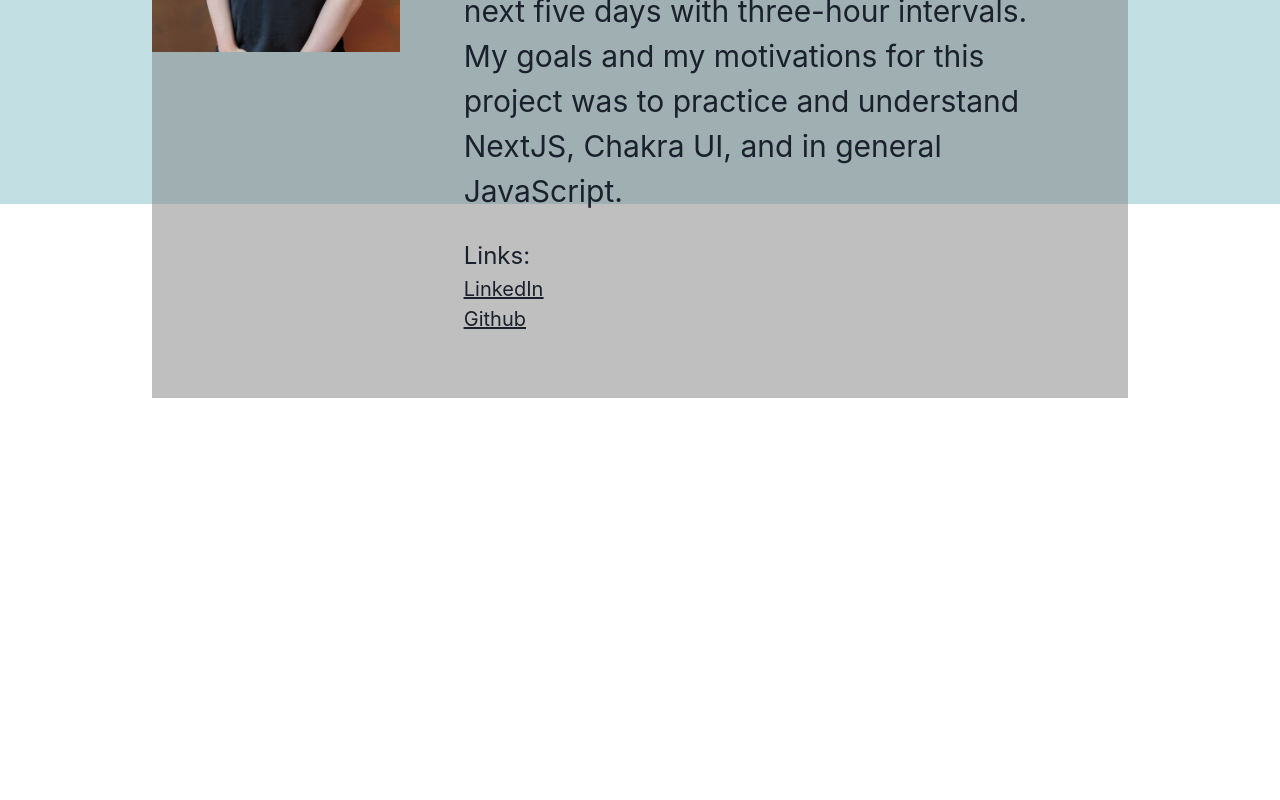
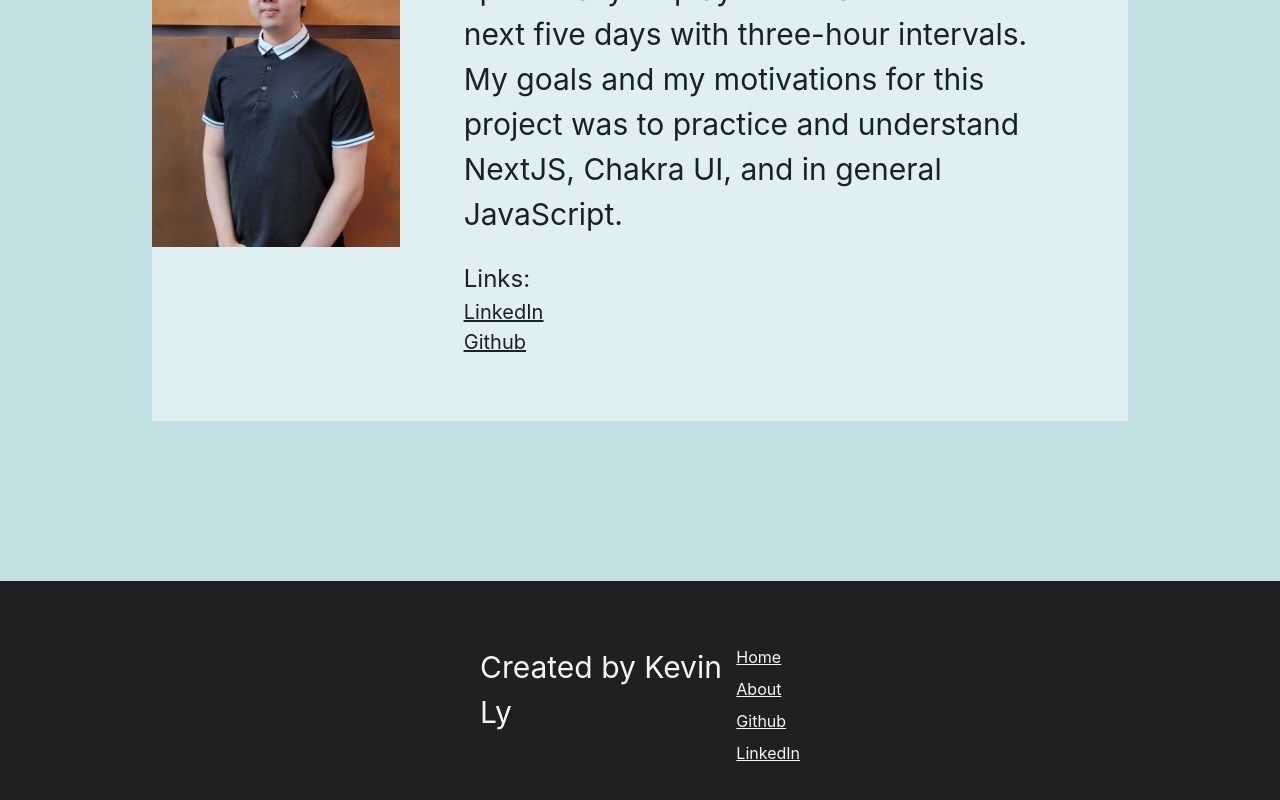
Before and after one commit to omgitsomg/myfirstwebsite, a Next.js app: page /about in a window 1280 px wide. Shown: the part 596-1396 px from the top of the page. Before the commit the page ends 994 px from the top, so only its background shows below. Built offline with nearby package versions, Linux system fonts and the light colour scheme.

Commit message:
formatting the website for easier visibility in different dimensions, added a new footer,

```diff
--- /dev/null
+++ b/components/Footer.js
@@ -0,0 +1,33 @@
+import styles from '../styles/Footer.module.css'
+import { Text } from '@chakra-ui/react';
+
+import { useRouter } from 'next/router';
+import Image from 'next/image';
+
+
+const Footer = () => {
+
+    return (
+        <div className={ styles.container }>
+            <div className={ styles.bodyContainer }>
+                <Text className={ styles.headerStyle } fontSize="3xl">Created by Kevin Ly</Text>
+                <ul style={ { marginLeft: "auto" } }>
+                    <li style={ { listStyleType: "none", paddingBottom:"0.5em" } }>
+                        <a href="/" className={ styles.textStyle }>Home</a>
+                    </li>
+                    <li style={ { listStyleType:"none", paddingBottom:"0.5em" } }>
+                        <a href="/about" className={ styles.textStyle }>About</a>
+                    </li>
+                    <li style={ { listStyleType:"none", paddingBottom:"0.5em" } }>
+                        <Text textDecoration="underline"><a className={ styles.textStyle } href="https://github.com/omgitsomg">Github</a></Text>
+                    </li>
+                    <li style={ { listStyleType:"none", paddingBottom:"0.5em" } }>
+                        <Text textDecoration="underline"><a className={ styles.textStyle } href="https://www.linkedin.com/in/kevin-ly-7446941a2/">LinkedIn</a></Text>
+                    </li>
+                </ul>
+            </div>
+        </div>
+    );
+}
+
+export default Footer;
--- a/pages/_app.js
+++ b/pages/_app.js
@@ -2,6 +2,7 @@ import '../styles/globals.css'
 import '../styles/weather-icons.css'
 import { ChakraProvider } from '@chakra-ui/react'
 import Navbar from '../components/Navbar'
+import Footer from '../components/Footer'
 import { myTheme } from "../styles/Theme.js"
 
 function MyApp({ Component, pageProps }) {
@@ -9,6 +10,7 @@ function MyApp({ Component, pageProps }) {
     <ChakraProvider theme={ myTheme }>
       <Navbar></Navbar>
       <Component {...pageProps} />
+      <Footer></Footer>
     </ChakraProvider>
   )
 }
--- a/pages/index.js
+++ b/pages/index.js
@@ -90,7 +90,7 @@ export default function Home() {
   }
 
   return (
-    <div>
+    <div className={ styles.container }>
       <div className={ styles.top }>
         <Heading className={ styles.title }>Weather Forecasting Tool</Heading>
         <div className={ styles.inputWrapper }>
@@ -118,7 +118,7 @@ export default function Home() {
               Submit
             </Button>
           </div>
-      </div>
+          <div className={ buttonActive ? styles.activeDisplayContainer : styles.inactiveDisplayContainer}>
           {
             buttonActive &&
             <div>
@@ -135,6 +135,8 @@ export default function Home() {
             </div>
           }
           </div>
+      </div>
+    </div>
   )
 }
 
--- a/styles/About.module.css
+++ b/styles/About.module.css
@@ -1,15 +1,19 @@
 .container {
     display: flex;
+    flex-direction: column;
     background-color: #C2DFE3;
-    height: 94vh;
-    justify-content: center;
     padding-top: 10em;
+    padding-bottom: 10em;
+    height: 100%;
 }
 
 .bio {
     display: flex;
-    background-color: rgba(	128, 128, 128, 0.5);
-    height: fit-content;
+    background-color: rgba(255, 255, 255, 0.5);
+    align-items: center;
+    width: fit-content;
+    margin-left: auto;
+    margin-right: auto;
 }
 
 .aboutMeTextWrapper {
--- /dev/null
+++ b/styles/Footer.module.css
@@ -0,0 +1,18 @@
+.container {
+    background-color: rgb(32, 32, 32);
+}
+
+.bodyContainer {
+    display: flex;
+    padding: 4rem 30rem;
+}
+
+.headerStyle {
+    color: whitesmoke;
+}
+
+.textStyle {
+    color: whitesmoke;
+    list-style-type: none;
+    text-decoration: underline;
+}
--- a/styles/Homepage.module.css
+++ b/styles/Homepage.module.css
@@ -1,13 +1,34 @@
+.container {
+    display: block;
+    height: fit-content;
+    overflow-x: hidden; /* the displayContainer goes off the screen which causes an overflow
+    stop the overflow by hiding it */
+}
+
 .top {
     display: flex;
     flex-direction: column;
     align-items: center;
     background-color: #c2dfe3;
-    padding: 2rem;
+    padding-top: 2rem;
+    padding-left: 2rem;
+    padding-right: 2rem;
+    height: 100%;
+}
+
+.inactiveDisplayContainer {
+    width: 100vw;
+    min-height: 100vh;
+}
+
+.activeDisplayContainer {
+    width: 100vw;
+    min-height: 100vh;
 }
 
 .buttonWrapper {
     margin-top: 1.5rem;
+    margin-bottom: 1.5rem;
 }
 
 .inputWrapper {
--- a/styles/Navbar.module.css
+++ b/styles/Navbar.module.css
@@ -3,7 +3,7 @@
     align-items: center;
     background: #E0FBFC;
     padding: 1.2rem 4rem;
-    height: 6vh;
+    height: 6%;
 }
 
 .navbarNavigation {
--- a/styles/globals.css
+++ b/styles/globals.css
@@ -1,4 +1,5 @@
 html, body {
+  height: 100%;
   padding: 0;
   margin: 0;
   font-family: -apple-system, BlinkMacSystemFont, Segoe UI, Roboto, Oxygen,
```
Lines whose indentation alone changed are shown as unchanged.
